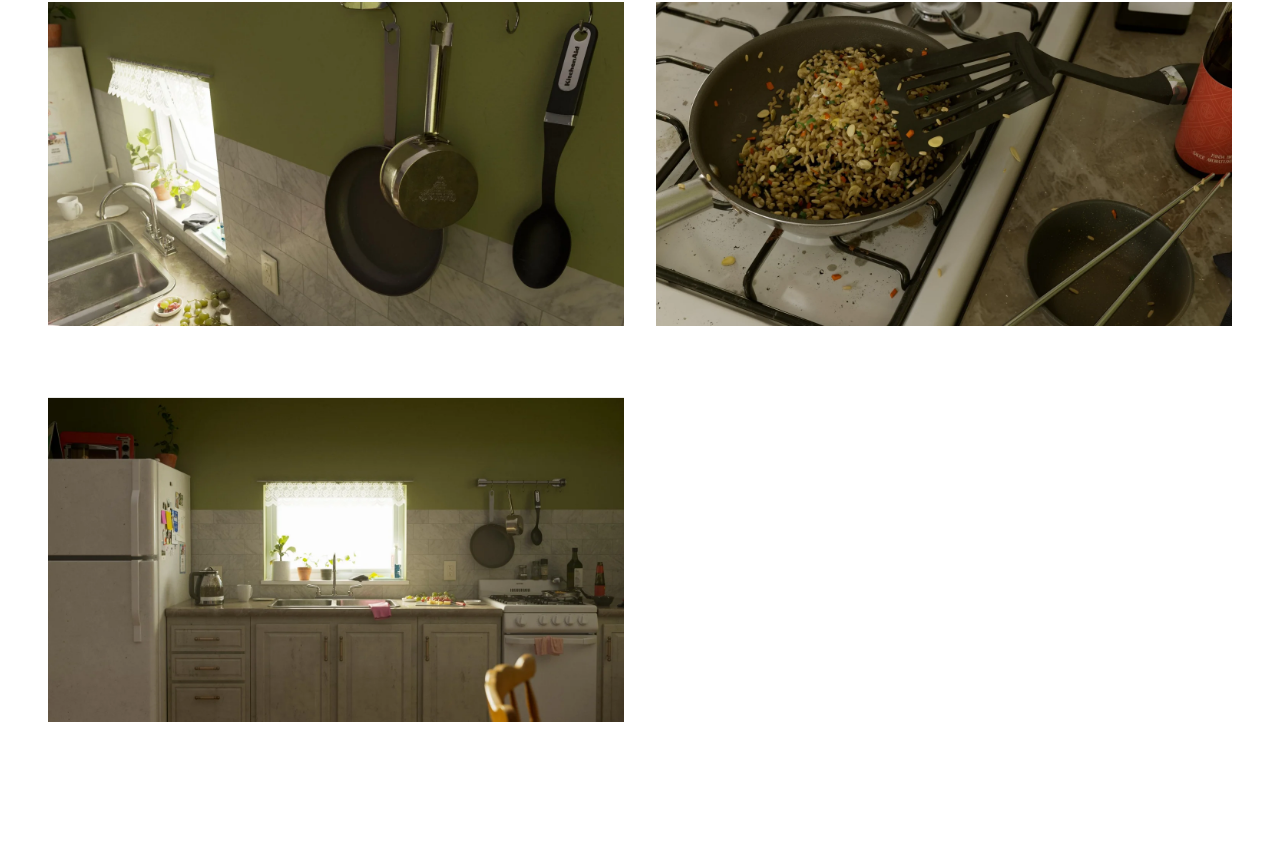
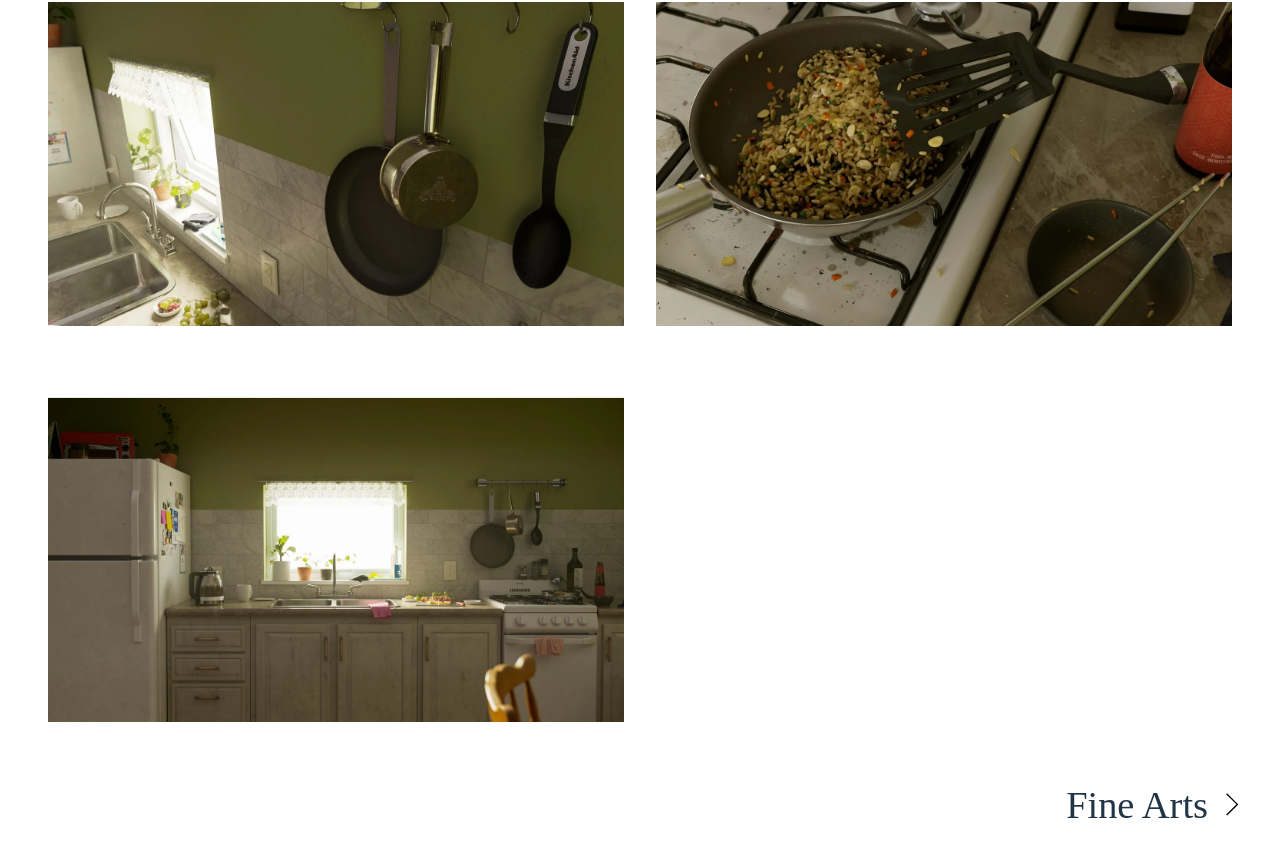
Before and after one commit to Anica1004/Sophia_Website, a React (Vite) app: page /portfolio/cganimatedfilm in a window 1280 px wide. Shown: the part 3678-4534 px from the top of the page. Built offline with nearby package versions, Linux system fonts and the light colour scheme.

Commit message:
Created NextButton for Portfolio and fixed align

```diff
--- a/src/components/Article.css
+++ b/src/components/Article.css
@@ -28,13 +28,12 @@
   width: 0%;
 }
 
-.body {
+.body-text {
   font-family: "Poppins";
   font-weight: 400;
   white-space: normal;
   word-wrap: break-word;
   overflow-wrap: anywhere;
-  text-align: justify;
 }
 
 a.header:hover,
--- a/src/components/Article.jsx
+++ b/src/components/Article.jsx
@@ -5,7 +5,7 @@ export default function Article({title, content, video_link="", link}){
     return (
         <div>
             <a className="header" href={link}>{title}</a>
-            <p className="body" dangerouslySetInnerHTML={{ __html: content }} />
+            <p className="body-text" dangerouslySetInnerHTML={{ __html: content }} />
             {video_link && (
         <div className="video">
           <iframe
--- a/src/components/Button.css
+++ b/src/components/Button.css
@@ -1,10 +1,8 @@
 @import url('https://fonts.googleapis.com/css2?family=Poppins:wght@400;500;600;700&display=swap');
 
 .btn{
-    /* font-family: 'Poppins'; */
     font-weight: 500;
     position: relative;
-    /* padding: 1rem 6rem;  */
     display: inline-block;
     text-decoration: none;
     color: black;
--- /dev/null
+++ b/src/components/NextButton.css
@@ -0,0 +1,47 @@
+.button-container{
+    display: inline-flex;
+    align-items: baseline;
+    cursor: pointer;
+    gap: 0.5rem;
+}
+
+.next{
+    font-family: serif;
+    font-size: 2.4rem;
+    cursor: pointer;
+    position: relative;
+    display: inline-block;
+}
+
+.next:after{
+    content: "";
+    position: absolute;
+    bottom: 0;
+    left: 0;
+    background: black;
+    height: 2px;
+    width: 0%;
+    transition: width 0.3s ease;
+}
+
+.next:hover:after{
+    width: 100%;
+}
+
+.thin-arrow {
+    display: inline-flex;
+    align-items: baseline;
+    line-height: 1;
+  }
+
+  .thin-arrow svg {
+    width: 2rem;
+    height: 2rem;
+    display: block;
+    transform: translateY(0.15em);
+  }
+
+
+  .next:hover + .thin-arrow svg {
+
+  }
--- /dev/null
+++ b/src/components/NextButton.jsx
@@ -0,0 +1,27 @@
+import { useNavigate } from "react-router-dom";
+import "./NextButton.css";
+
+export default function NextButton({ title, path, isRight = true }) {
+  const navigate = useNavigate();
+
+  return (
+    <div className="button-container">
+      <div className="next" onClick={() => navigate(path)}>
+        {title}
+      </div>
+        {isRight ? (
+         <span className="thin-arrow">
+         <svg width="18" height="18" viewBox="0 0 24 24" fill="none">
+           <path d="M8 4l8 8-8 8" stroke="black" strokeWidth="1" />
+         </svg>
+       </span>
+        ) : (
+            <span className="thin-arrow">
+            <svg width="18" height="18" viewBox="0 0 24 24" fill="none">
+              <path d="M16 4l-8 8 8 8" stroke="black" strokeWidth="1" />
+            </svg>
+          </span>
+        )}
+      </div>
+  );
+}
--- a/src/pages/Articles.css
+++ b/src/pages/Articles.css
@@ -3,12 +3,18 @@
     flex-direction: column;
     align-items: left;
     gap: 2rem;
-    padding-left: 3rem;
-    padding-right: 3rem;
+    padding: 1rem;
 }
 
-.articles-container > div {
-    width: 60%;
-    max-width: 800px;
-    text-align: left;
+
+@media (min-width: 769px) {
+    .articles-container{
+        padding-left: 3rem;
+        padding-right: 3rem;
+    }
+    .articles-container > div {
+        width: 60%;
+        max-width: 800px;
+        text-align: left;
+    }
 }
--- a/src/pages/CGAnimated.css
+++ b/src/pages/CGAnimated.css
@@ -1,3 +1,10 @@
+.forward{
+    display: flex;
+    flex-direction: row-reverse;
+    justify-content: flex-start;
+    padding: 2rem;
+}
+
 .stills{
     display: flex;
     flex-direction: column;
@@ -17,7 +24,6 @@
     display: flex;
     flex-direction: row;
     justify-content: center;
-    padding-bottom: 6rem;
     gap: 1rem;
 }
 
--- a/src/pages/CGAnimated.jsx
+++ b/src/pages/CGAnimated.jsx
@@ -3,7 +3,7 @@ import './CGAnimated.css'
 import LearnMore from '../components/LearnMore'
 import DemoReel from '../components/DemoReel'
 import FadeInOnScroll from "../components/FadeInOnScroll";
-
+import NextButton from '../components/NextButton';
 
 
 // Images.. TODO: Will use database to clean this up
@@ -98,10 +98,14 @@ export default function CGAnimated(){
                 <img key={index} src = {src} alt={`Document frame ${index + 2}`}  />
                 </FadeInOnScroll>
             ))}
+
            </div>
            </div>
+        </div>
+        <div className="forward">
+           <NextButton title="Fine Arts" isRight={true} path="/portfolio/finearts"/>
+           </div>
 
-        </div>
 
     </div>);
 }
```
